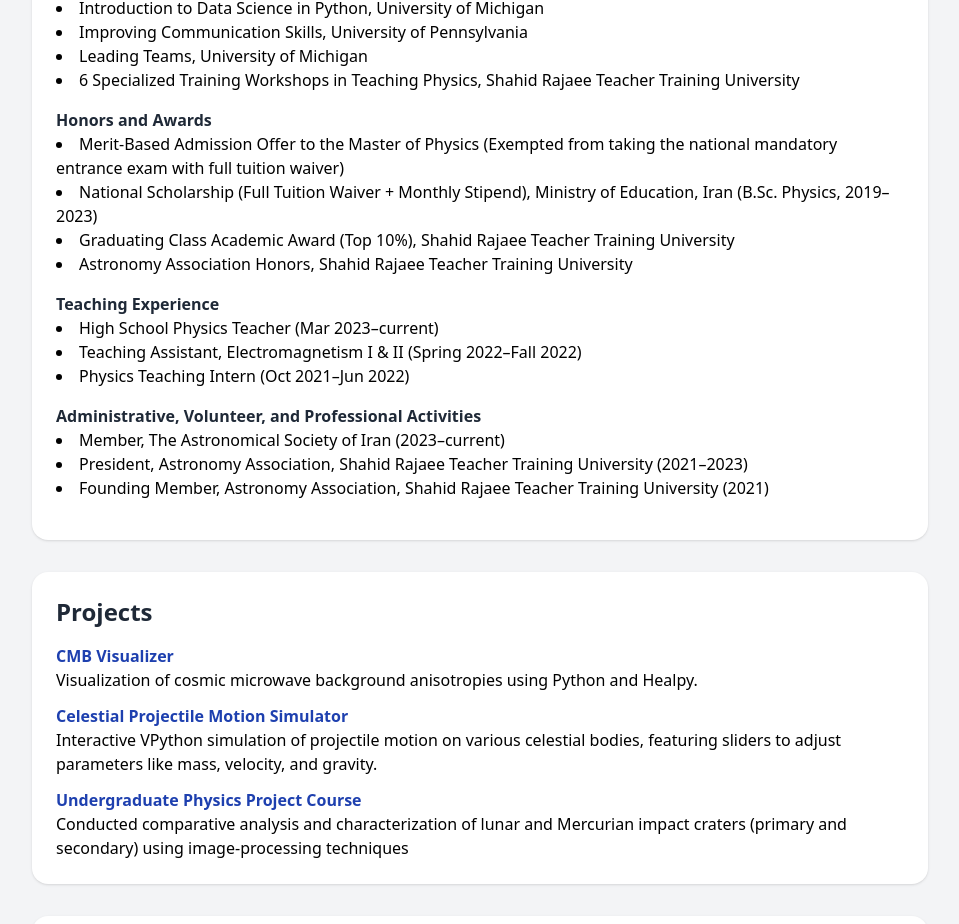
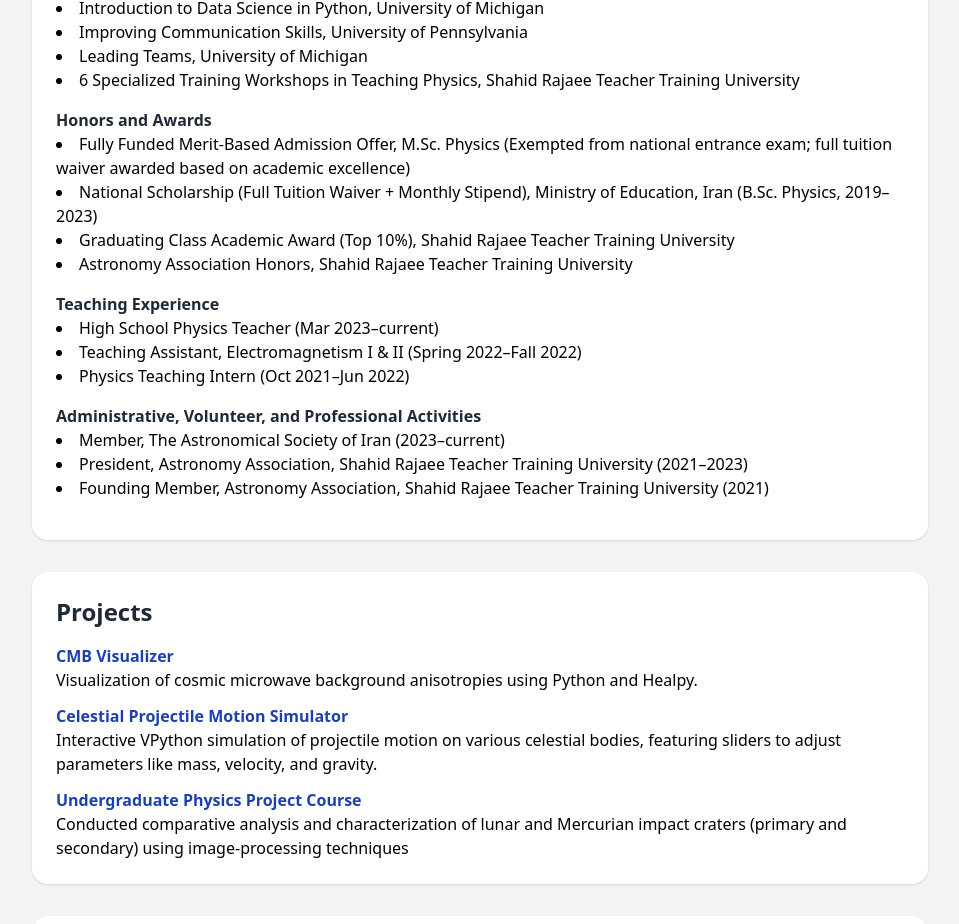
Before and after one commit to SaharDordaei/SaharDordaei.github.io, a React (Vite) app: page / in a window 1280 px wide. Shown: the part 877-1801 px from the top of the page, without its empty margins (160-1119 px from the left). Built offline with nearby package versions, Linux system fonts and the light colour scheme.

Commit message:
Update Home JSX

```diff
--- a/src/Home.jsx
+++ b/src/Home.jsx
@@ -74,7 +74,7 @@ export default function Home() {
             <div className="mb-4">
               <h3 className="font-bold">Honors and Awards</h3>
               <ul className="list-disc list-inside text-black">
-                <li>Merit-Based Admission Offer to the Master of Physics (Exempted from taking the national mandatory entrance exam with full tuition waiver)</li>
+                <li>Fully Funded Merit-Based Admission Offer, M.Sc. Physics (Exempted from national entrance exam; full tuition waiver awarded based on academic excellence)</li>
                 <li>National Scholarship (Full Tuition Waiver + Monthly Stipend), Ministry of Education, Iran (B.Sc. Physics, 2019–2023)</li>
                 <li>Graduating Class Academic Award (Top 10%), Shahid Rajaee Teacher Training University</li>
                 <li>Astronomy Association Honors, Shahid Rajaee Teacher Training University</li>
```
